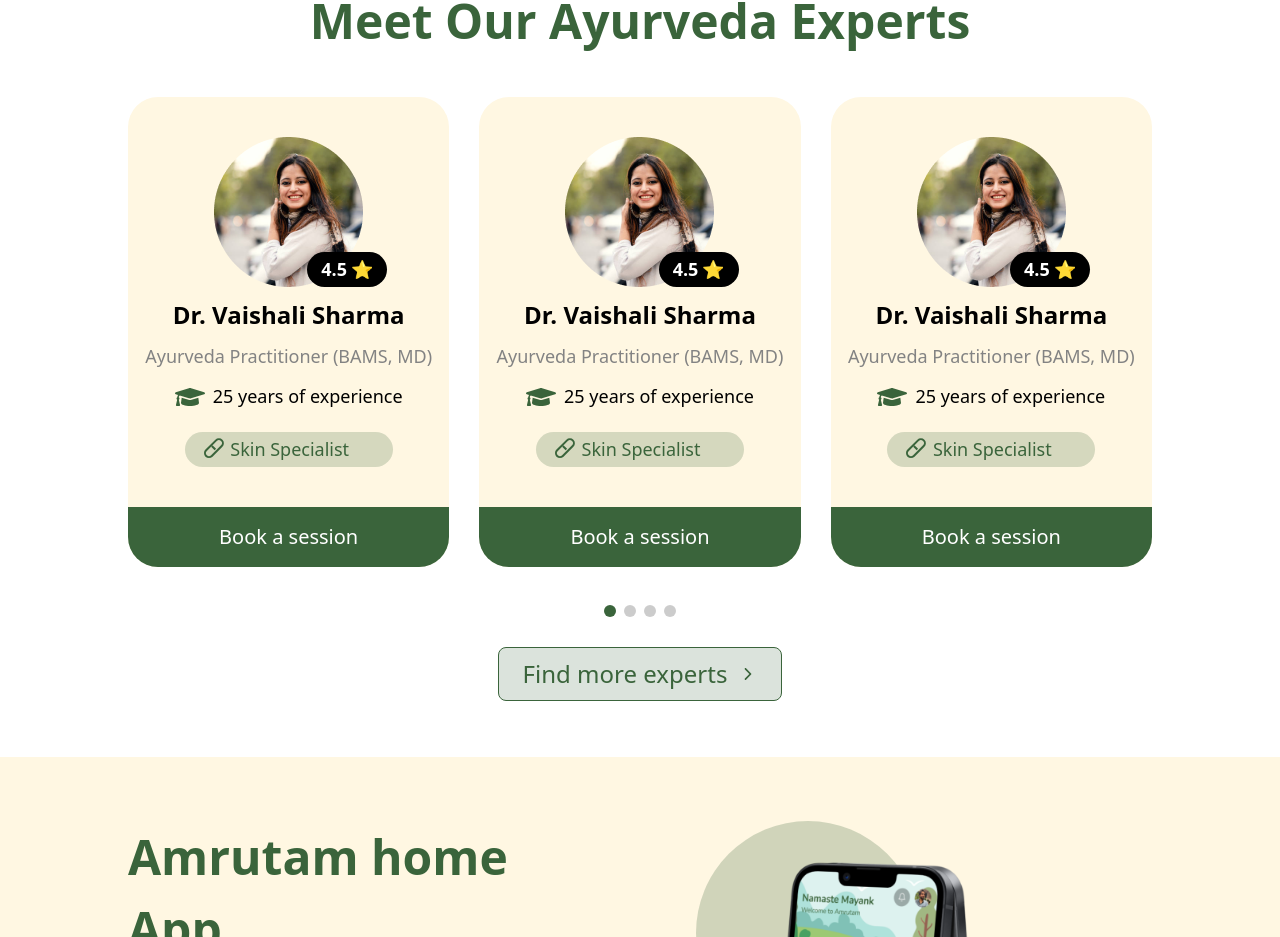
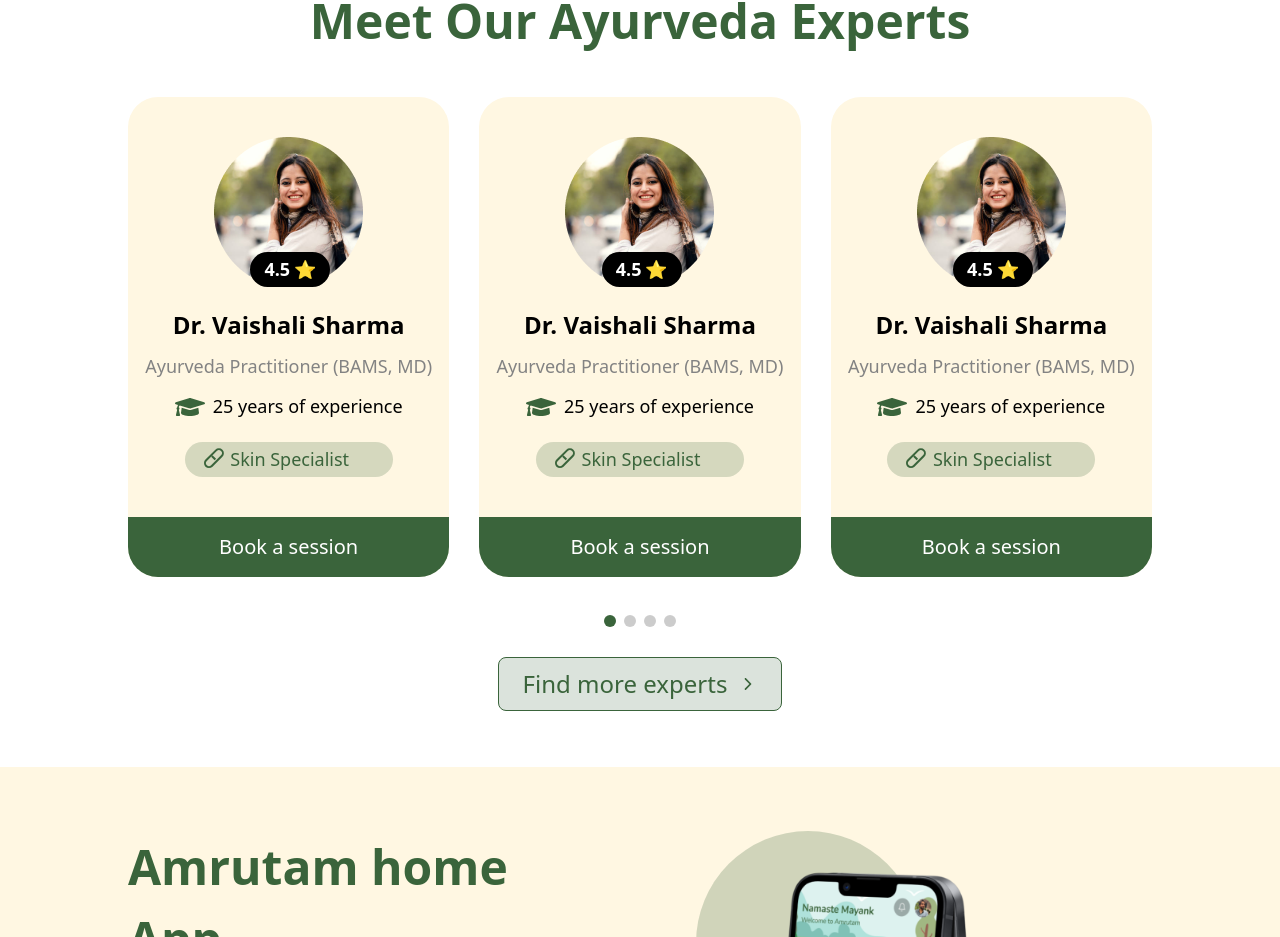
Before and after one commit to Surbhisinghal1234/ayurveda, a React (Vite) app: page / in a window 1280 px wide. Shown: the part 4706-5643 px from the top of the page. Built offline with nearby package versions, Linux system fonts and the light colour scheme.

Commit message:
fixed expert section position issue

```diff
--- a/src/components/experts/Experts.jsx
+++ b/src/components/experts/Experts.jsx
@@ -30,9 +30,9 @@ const Experts = () => {
                     <div className='flex flex-col gap-3 px-[1rem] py-[2.5rem]'>
                         <div className=''>
 
-                            <div className='relative'>
-                                <img src={expert.image} alt="" className='m-auto relative' />
-                                <div className=" inline-block left-[8.8rem] md:left-[10.2rem] absolute bottom-0 w-[5rem] bg-black rounded-[2.5rem] py-1 px-2 ">
+                            <div className='relative h-[10rem] w-[10rem] m-auto'>
+                                <img src={expert.image} alt="" className='m-auto ' />
+                                <div className=" inline-block left-[2.6rem] bottom-[.6rem]  absolute  w-[5rem] bg-black rounded-[2.5rem] py-1 px-2 ">
                                     <span className=" font-bold text-white mr-1">{expert.rating}</span>
                                     <span className=" text-yellow-500">⭐</span>
                                 </div>
```
